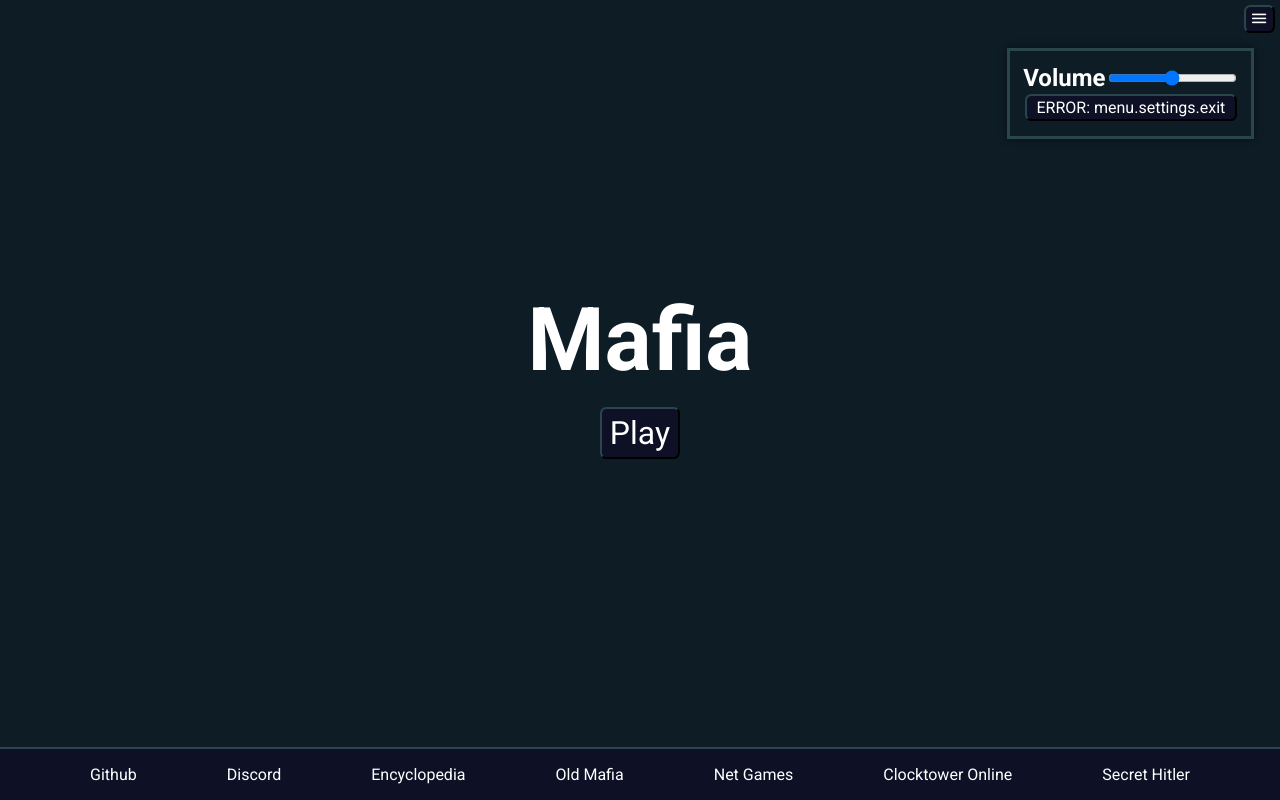
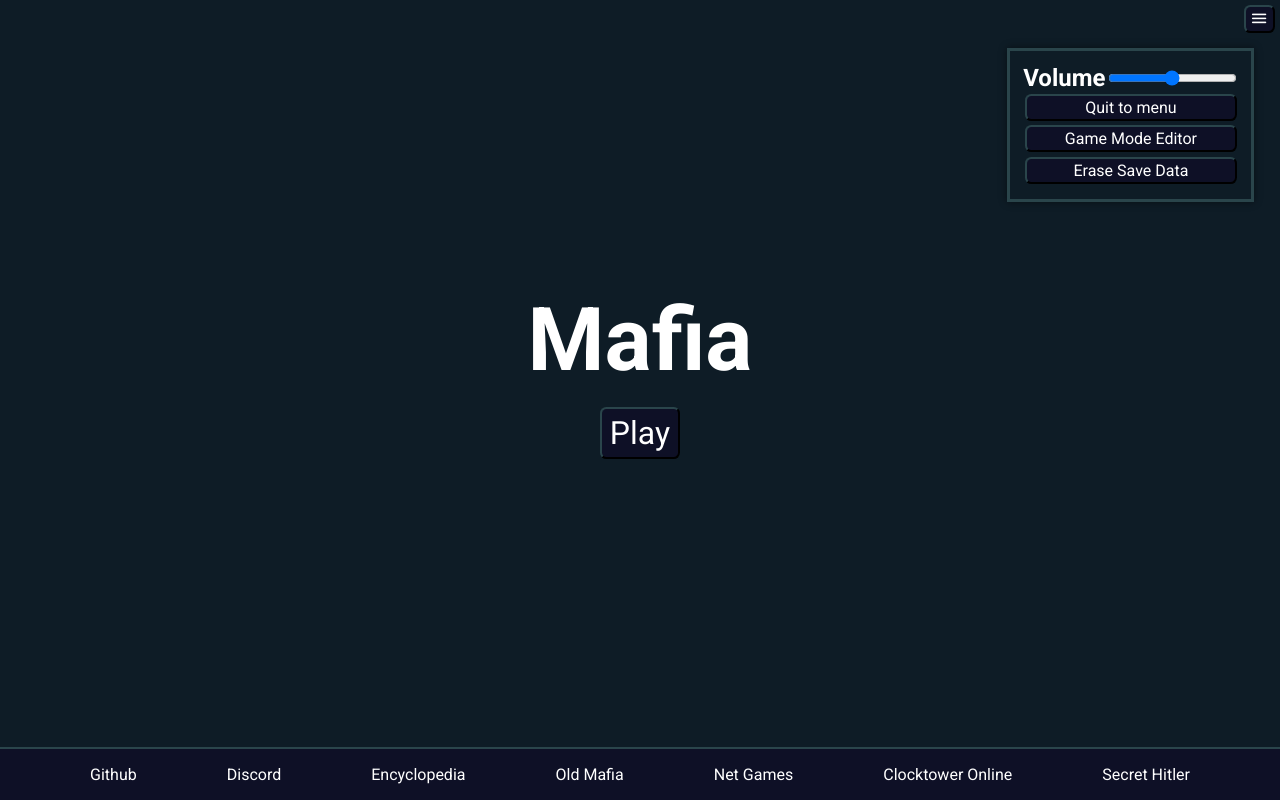
Before and after one commit to mafia-rust/mafia, a React (Create React App) app in the folder client/: page / in a window 1280 px wide. Both pictures are taken after a click on the button "menu". Built offline with nearby package versions, Linux system fonts and the light colour scheme.

Commit message:
Revert "Merge branch 'main' into role-list-bank"
This reverts commit c4e74d8649c524c9094e9d1fb2ef5b7bfbe36b2d, reversing
changes made to 7711ee49ef99237218965122c5fd241b1e3ed235.

```diff
--- a/client/src/menu/Settings.tsx
+++ b/client/src/menu/Settings.tsx
@@ -52,10 +52,11 @@ export default class Settings extends React.Component<SettingsProps, SettingsSta
             <div className="settings slide-in">
                 {
                     GAME_MANAGER.state.stateType === "lobby" || GAME_MANAGER.state.stateType === "game" ?
-                    <h2>
-                        {translate("menu.play.field.roomCode")}
-                        <RoomCodeButton/>
-                    </h2> : null
+                    (<>
+                        <h2>{translate("menu.play.field.roomCode")}
+                        <RoomCodeButton/></h2>
+                    </>
+                    ) : null
                 }
 
                 <h2>{translate("menu.settings.volume")}
@@ -66,7 +67,12 @@ export default class Settings extends React.Component<SettingsProps, SettingsSta
                         this.props.onVolumeChange(volume);
                     }
                 }/></h2>
-                <button onClick={(e)=>{this.quitToMainMenu()}}>{translate("menu.settings.exit")}</button>
+                <button onClick={(e)=>{this.quitToMainMenu()}}>{translate("menu.settings.quitToMenu")}</button>
+                <button onClick={() => {this.goToRolelistBank()}}>{translate("menu.settings.gameSettingsBank")}</button>
+                <button onClick={()=>{
+                    if(!window.confirm(translate("confirmDelete"))) return;
+                    localStorage.clear();
+                }}>{translate('menu.settings.eraseSaveData')}</button>
             </div>
         );
     }
```
